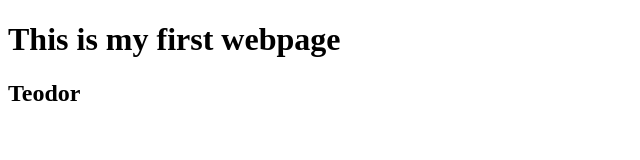
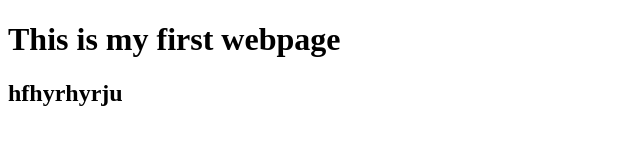
Before and after one commit to teodor20/Web, a plain HTML site: page index.html in a window 1280 px wide. Shown: the full height of the page, 0-640 px from the left. Drawn offline with Linux system fonts and the light colour scheme.

Commit message:
Changing name2

```diff
--- a/index.html
+++ b/index.html
@@ -6,6 +6,6 @@
 </head>
 <body>
 <h1>This is my first webpage</h1>
-<h2>Teodor</h2>
+<h2>hfhyrhyrju</h2>
 </body>
 </html>
```
